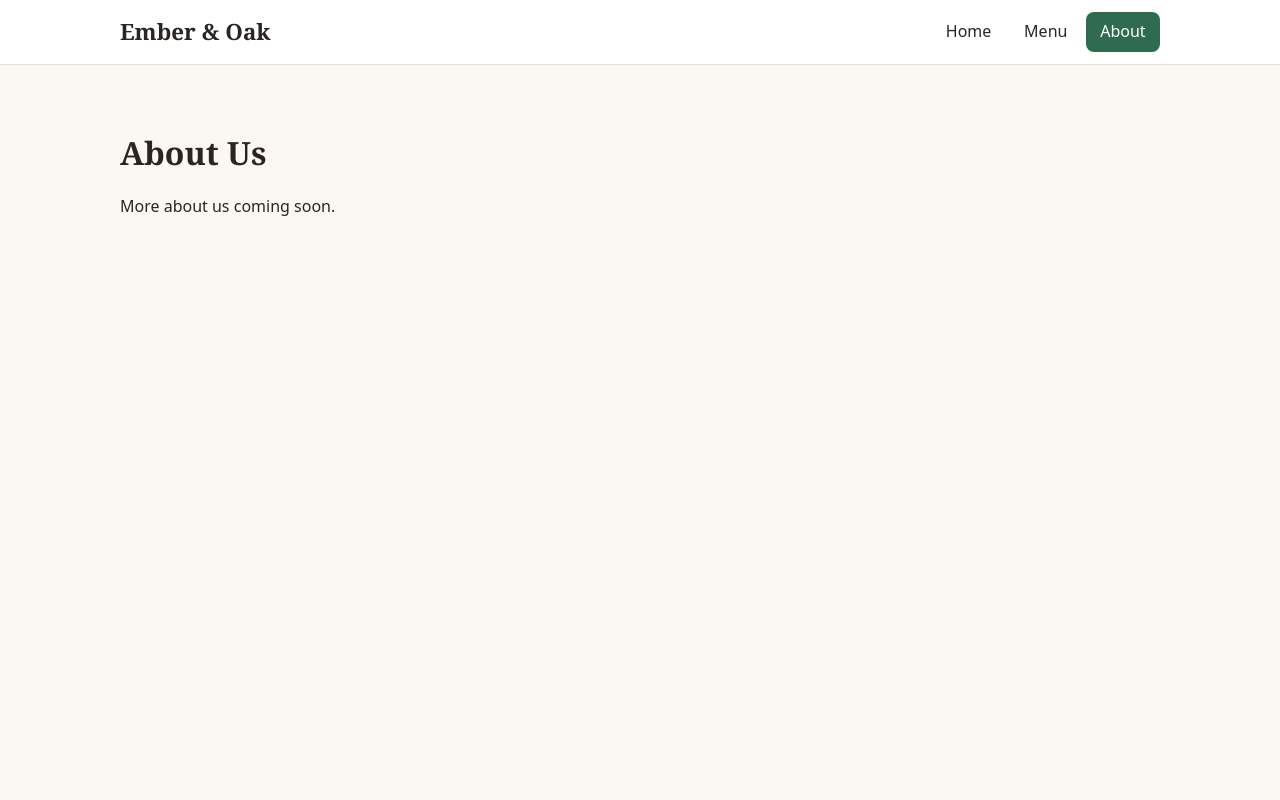
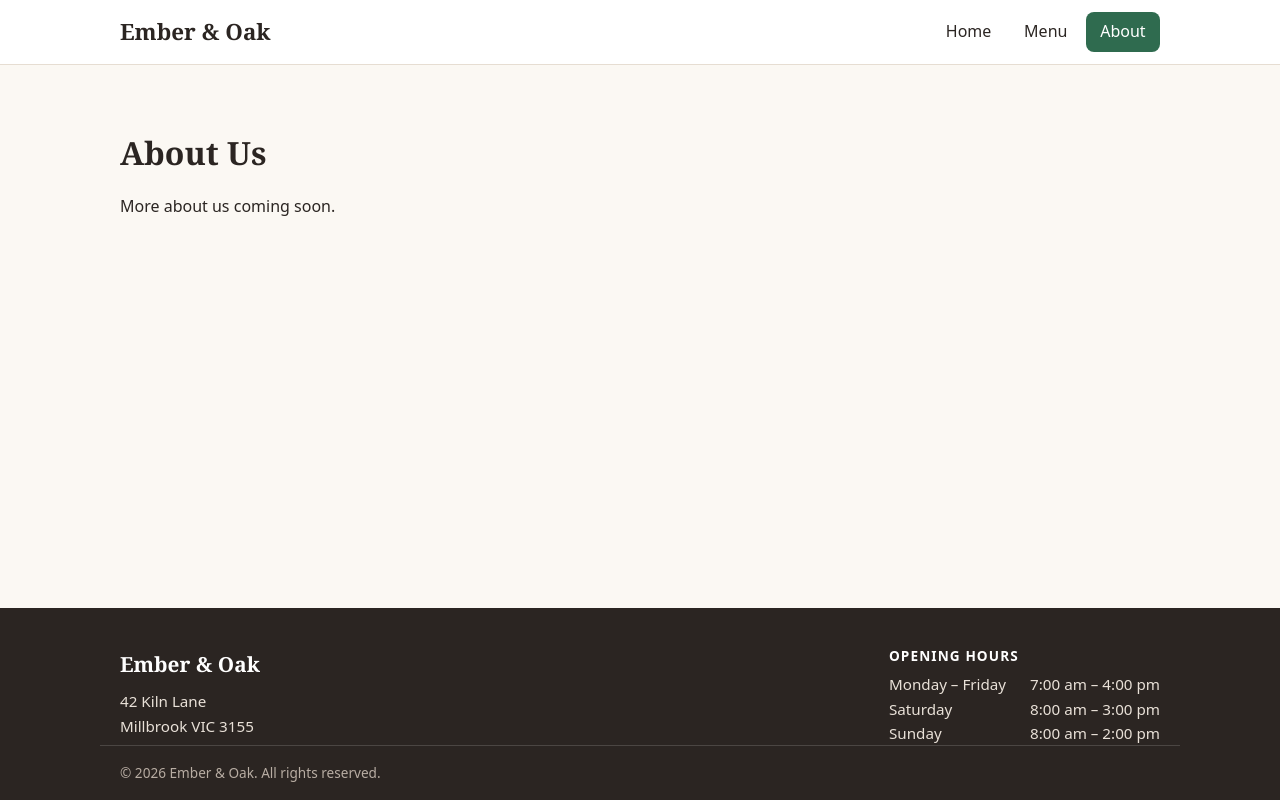
Before and after one commit to Vivid-Clarity/DeepTech-test-repo, a React (Vite) app: page /about in a window 1280 px wide. Built offline with nearby package versions, Linux system fonts and the light colour scheme.

Commit message:
Add site footer with opening hours and address

```diff
--- a/src/App.jsx
+++ b/src/App.jsx
@@ -1,5 +1,6 @@
 import { Routes, Route } from 'react-router-dom'
 import Nav from './components/Nav'
+import Footer from './components/Footer'
 import Home from './pages/Home'
 import Menu from './pages/Menu'
 import About from './pages/About'
@@ -15,6 +16,7 @@ function App() {
           <Route path="/about" element={<About />} />
         </Routes>
       </main>
+      <Footer />
     </>
   )
 }
--- /dev/null
+++ b/src/components/Footer.css
@@ -0,0 +1,60 @@
+.site-footer {
+  background: #2b2522;
+  color: #e9e1d8;
+  padding-top: 2.5rem;
+  font-size: 0.95rem;
+}
+
+.footer-inner {
+  display: flex;
+  justify-content: space-between;
+  flex-wrap: wrap;
+  gap: 2rem;
+}
+
+.footer-brand {
+  font-family: var(--font-heading);
+  font-size: 1.3rem;
+  font-weight: 700;
+  margin: 0 0 0.5rem;
+  color: #fff;
+}
+
+.site-footer address {
+  font-style: normal;
+}
+
+.footer-heading {
+  font-family: var(--font-body);
+  font-size: 0.85rem;
+  letter-spacing: 0.08em;
+  text-transform: uppercase;
+  margin: 0 0 0.5rem;
+  color: #fff;
+}
+
+.footer-hours {
+  margin: 0;
+}
+
+.footer-hours div {
+  display: flex;
+  gap: 1.5rem;
+  justify-content: space-between;
+}
+
+.footer-hours dd {
+  margin: 0;
+}
+
+.footer-bottom {
+  margin-top: 2rem;
+  border-top: 1px solid rgba(255, 255, 255, 0.15);
+  font-size: 0.85rem;
+  color: #b8ada3;
+}
+
+.footer-bottom p {
+  margin: 0;
+  padding: 1rem 0;
+}
--- /dev/null
+++ b/src/components/Footer.jsx
@@ -0,0 +1,35 @@
+import { business } from '../data/business'
+import './Footer.css'
+
+function Footer() {
+  return (
+    <footer className="site-footer">
+      <div className="container footer-inner">
+        <div className="footer-col">
+          <p className="footer-brand">{business.name}</p>
+          <address>
+            {business.address.street}
+            <br />
+            {business.address.locality}
+          </address>
+        </div>
+        <div className="footer-col">
+          <h2 className="footer-heading">Opening hours</h2>
+          <dl className="footer-hours">
+            {business.hours.map((row) => (
+              <div key={row.days}>
+                <dt>{row.days}</dt>
+                <dd>{row.time}</dd>
+              </div>
+            ))}
+          </dl>
+        </div>
+      </div>
+      <div className="container footer-bottom">
+        <p>&copy; {new Date().getFullYear()} {business.name}. All rights reserved.</p>
+      </div>
+    </footer>
+  )
+}
+
+export default Footer
--- /dev/null
+++ b/src/data/business.js
@@ -0,0 +1,14 @@
+export const business = {
+  name: 'Ember & Oak',
+  address: {
+    street: '42 Kiln Lane',
+    locality: 'Millbrook VIC 3155',
+  },
+  phone: '(03) 9555 0142',
+  email: 'hello@emberandoak.example',
+  hours: [
+    { days: 'Monday – Friday', time: '7:00 am – 4:00 pm' },
+    { days: 'Saturday', time: '8:00 am – 3:00 pm' },
+    { days: 'Sunday', time: '8:00 am – 2:00 pm' },
+  ],
+}
--- a/src/index.css
+++ b/src/index.css
@@ -77,3 +77,13 @@ a {
   color: var(--color-primary);
   white-space: nowrap;
 }
+
+#root {
+  min-height: 100vh;
+  display: flex;
+  flex-direction: column;
+}
+
+main {
+  flex: 1;
+}
```
